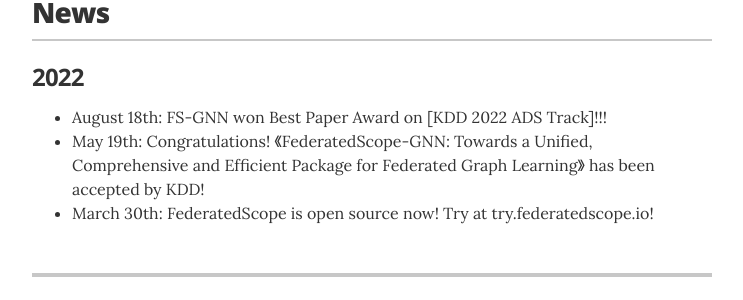
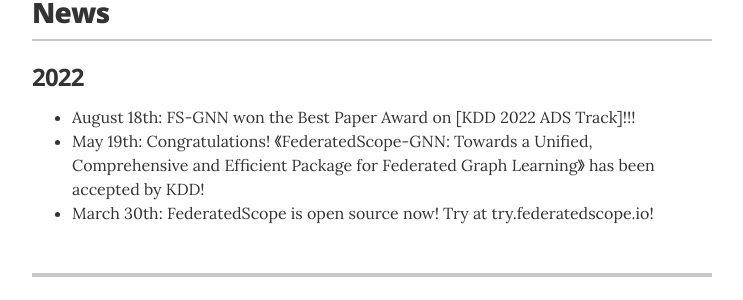
Before and after one commit to rayrayraykk/weiruikuang, a Jekyll site: the page built from index.html, in a window 1280 px wide. Shown: the part 1701-2001 px from the top of the page, without its empty margins (268-1011 px from the left). Built offline with Jekyll 4.4.1, drawn with Linux system fonts in a browser that asks for light colours.

Commit message:
Update news.yml
Signed-off-by: Weirui Kuang <39145382+rayrayraykk@users.noreply.github.com>

```diff
--- a/_data/news.yml
+++ b/_data/news.yml
@@ -1,5 +1,5 @@
 - year: 2022
   contents:
-    - content: "August 18th: FS-GNN won Best Paper Award on [KDD 2022 ADS Track]!!!"
+    - content: "August 18th: FS-GNN won the Best Paper Award on [KDD 2022 ADS Track]!!!"
     - content: "May 19th: Congratulations! 《FederatedScope-GNN: Towards a Unified, Comprehensive and Efficient Package for Federated Graph Learning》 has been accepted by KDD!"
     - content: "March 30th: FederatedScope is open source now! Try at try.federatedscope.io!"
```
